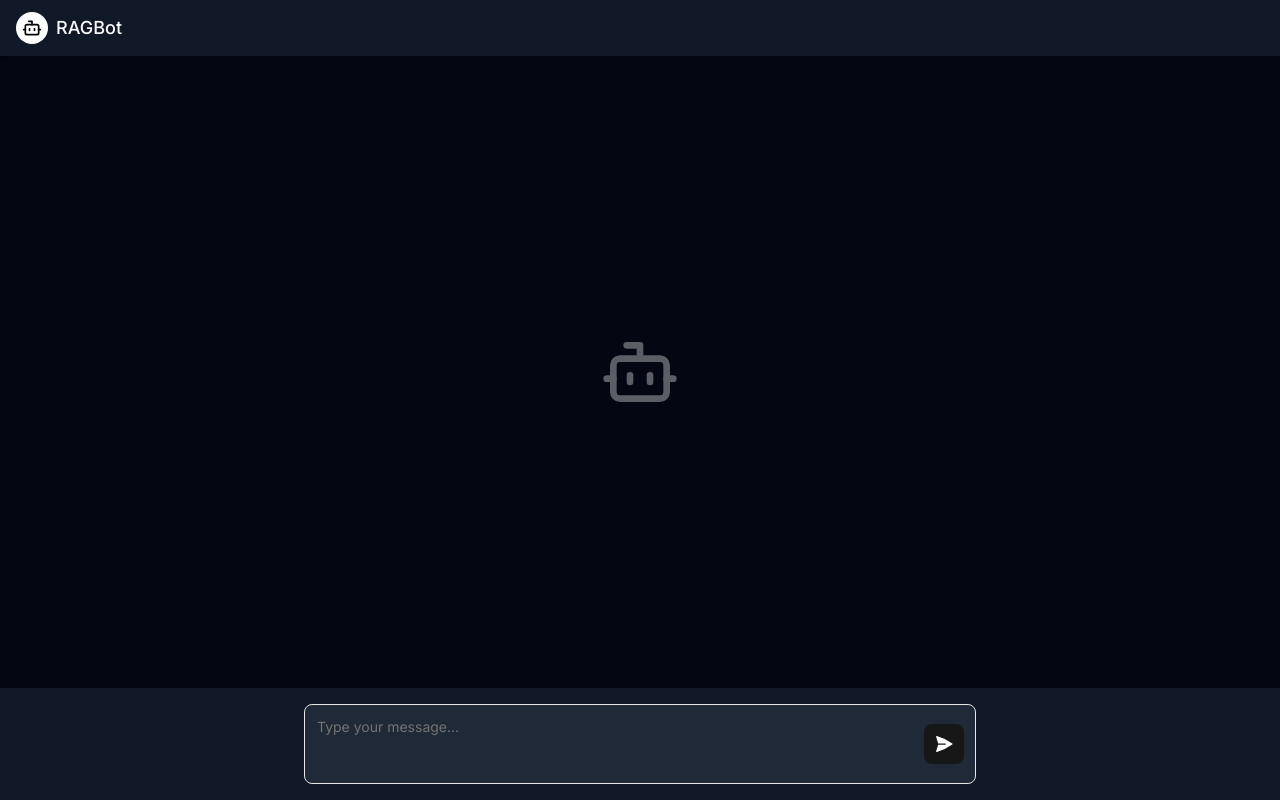
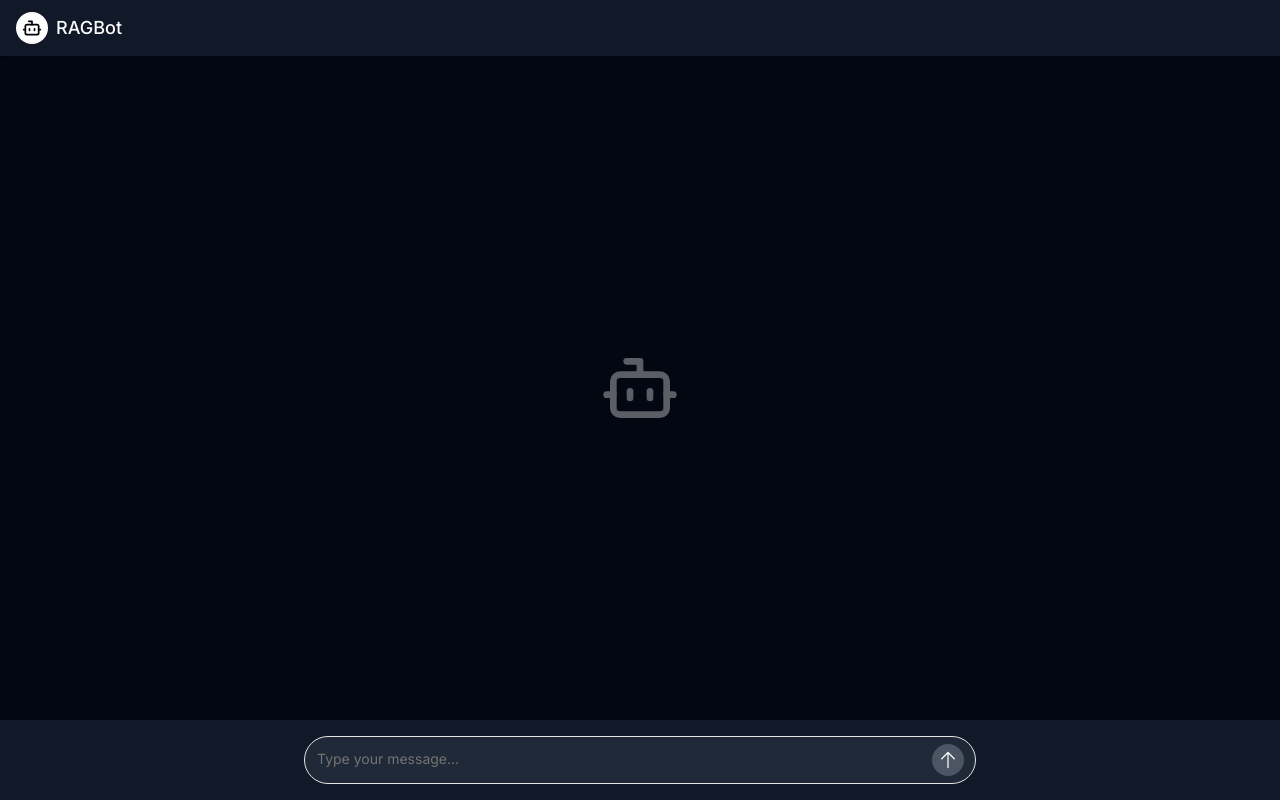
Before and after one commit to Tiny-Banana/RAG-implementation, a Next.js app in the folder src/: page / in a window 1280 px wide. Built offline with nearby package versions, Linux system fonts and the light colour scheme.

Commit message:
style: change textbox style

```diff
--- a/src/app/page.tsx
+++ b/src/app/page.tsx
@@ -63,7 +63,7 @@ export default function Component() {
           <div className="text-lg font-medium">RAGBot</div>
         </div>
       </header>
-      <div className="flex-1 flex items-center justify-center p-4 space-y-4">
+      <div className="flex-1 flex items-center justify-center p-4 py-8 space-y-4">
         {messages.length !== 0 ? (
           <div className="max-w-2xl w-full space-y-4">
             {messages.map((message, index) => (
@@ -172,7 +172,7 @@ export default function Component() {
         <div className="relative max-w-2xl mx-auto">
           <Textarea
             placeholder="Type your message..."
-            className="w-full rounded-lg bg-gray-800 text-gray-50 p-3 pr-12 resize-none"
+            className="w-full min-h-[48px] rounded-3xl bg-gray-800 text-gray-50 p-3 pr-12 resize-none"
             rows={1}
             value={question}
             onChange={(e) => setQuestion(e.target.value)}
@@ -185,15 +185,19 @@ export default function Component() {
           <Button
             type="submit"
             size="icon"
-            className="absolute top-5 right-3 rounded-lg"
+            className="absolute top-2 right-3 rounded-full w-8 h-8 bg-gray-600"
           >
             <svg
               xmlns="http://www.w3.org/2000/svg"
               viewBox="0 0 24 24"
               fill="currentColor"
-              className="size-6 w-5 h-5 text-white"
+              className="size-5"
             >
-              <path d="M3.478 2.404a.75.75 0 0 0-.926.941l2.432 7.905H13.5a.75.75 0 0 1 0 1.5H4.984l-2.432 7.905a.75.75 0 0 0 .926.94 60.519 60.519 0 0 0 18.445-8.986.75.75 0 0 0 0-1.218A60.517 60.517 0 0 0 3.478 2.404Z" />
+              <path
+                fillRule="evenodd"
+                d="M11.47 2.47a.75.75 0 0 1 1.06 0l7.5 7.5a.75.75 0 1 1-1.06 1.06l-6.22-6.22V21a.75.75 0 0 1-1.5 0V4.81l-6.22 6.22a.75.75 0 1 1-1.06-1.06l7.5-7.5Z"
+                clipRule="evenodd"
+              />
             </svg>
           </Button>
         </div>
```
